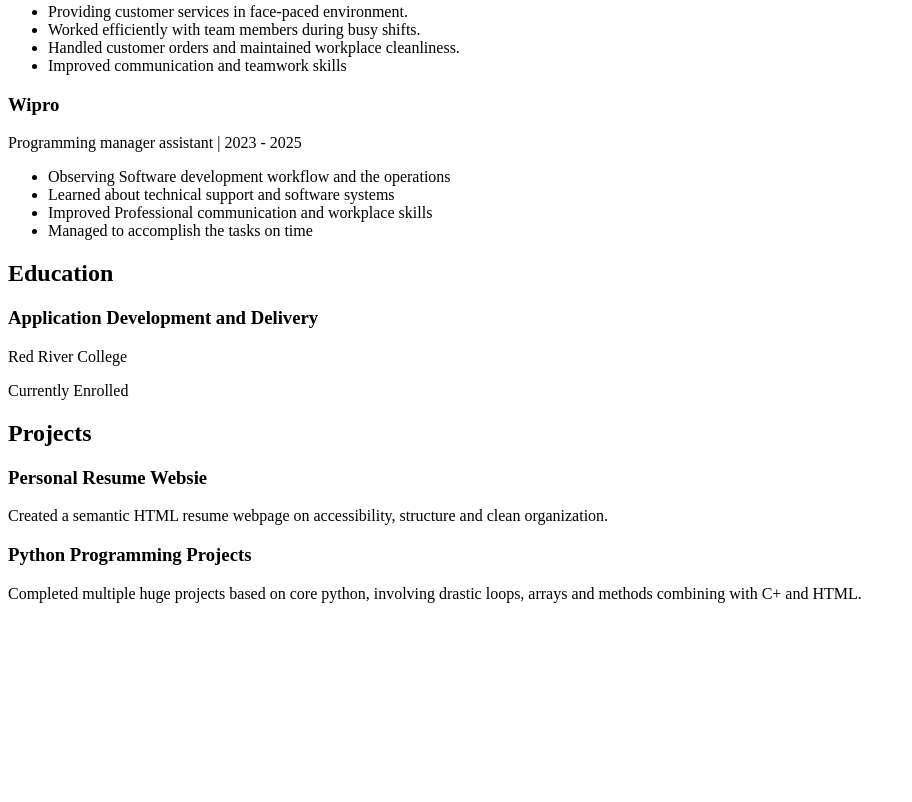
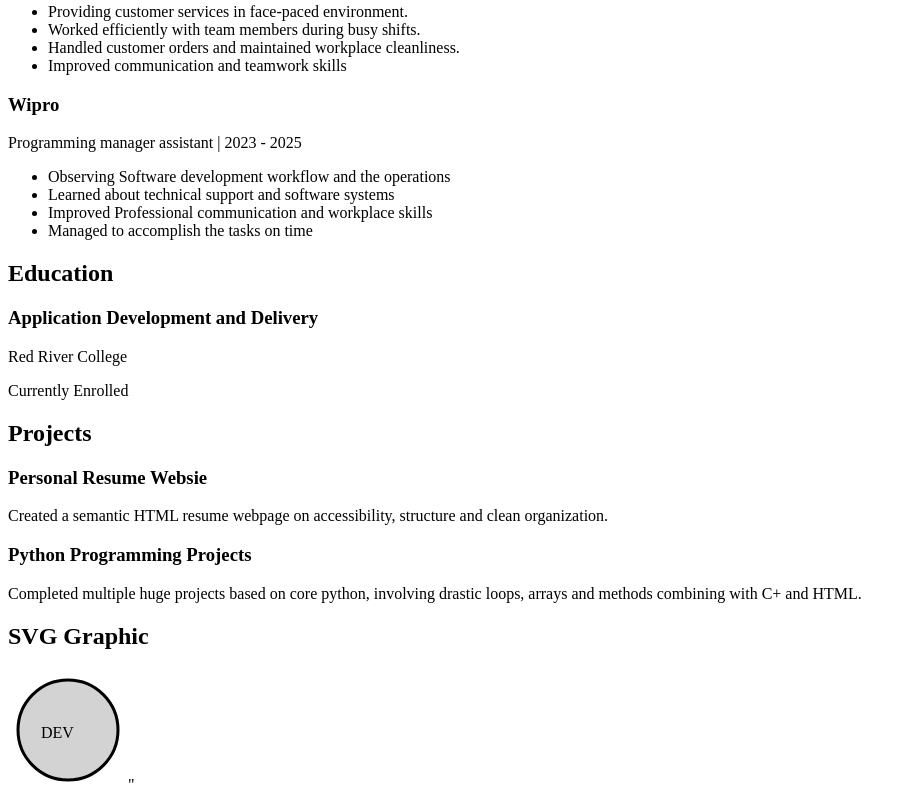
Before and after one commit to kmerai1121/Assignment-1, a plain HTML site: page index.html in a window 1280 px wide. Shown: the part 929-1731 px from the top of the page, without its empty margins (0-912 px from the left). Before the commit the page ends 1548 px from the top, so only its background shows below. Drawn offline with Linux system fonts and the light colour scheme.

Commit message:
Added SVG section

```diff
--- a/index.html
+++ b/index.html
@@ -123,6 +123,30 @@
                 </p>
             </article>
         </section>
+
+        <section id="graphic">
+            <h2>SVG Graphic</h2>
+            <svg width="120" height="120" aria-label="Developer Icon">
+
+                <circle
+                    cx="60"
+                    cy="60"
+                    r="50"
+                    stroke="black"
+                    stroke-width="3"
+                    fill="lightgray">
+                </circle>
+
+                <text
+                    x="33"
+                    y="68"
+                    front-size="20">
+                    DEV
+                </text>
+            </svg>"
+        </section>
     </main>
+
+
 </body>
 </html>
```
